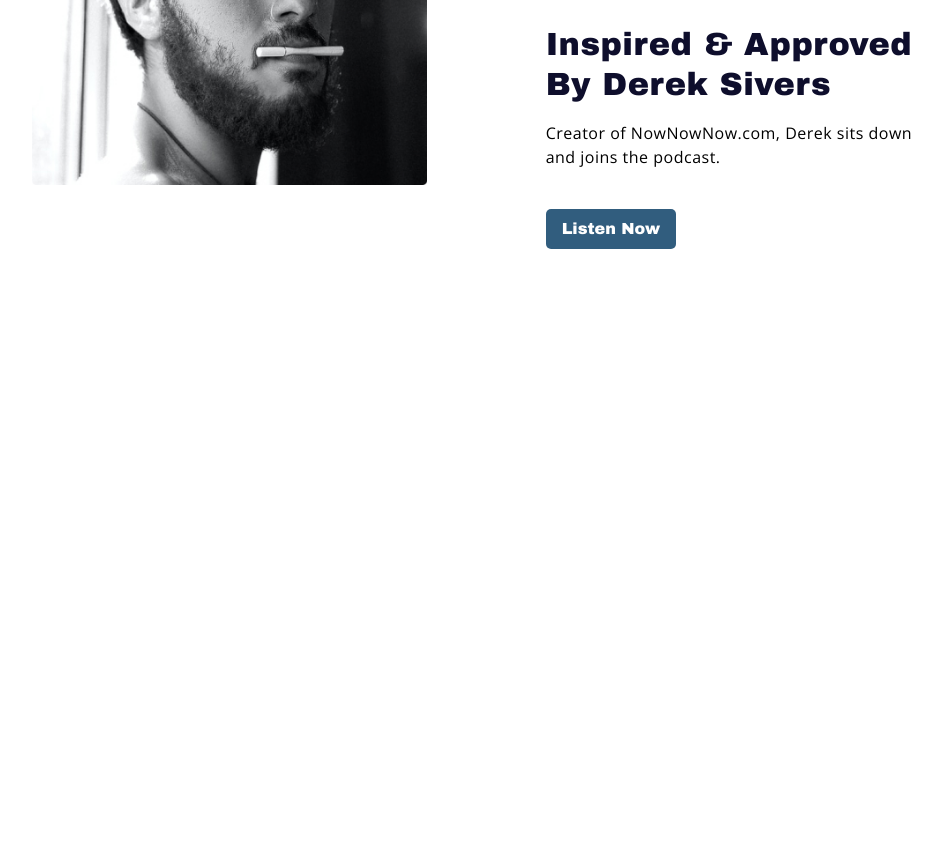
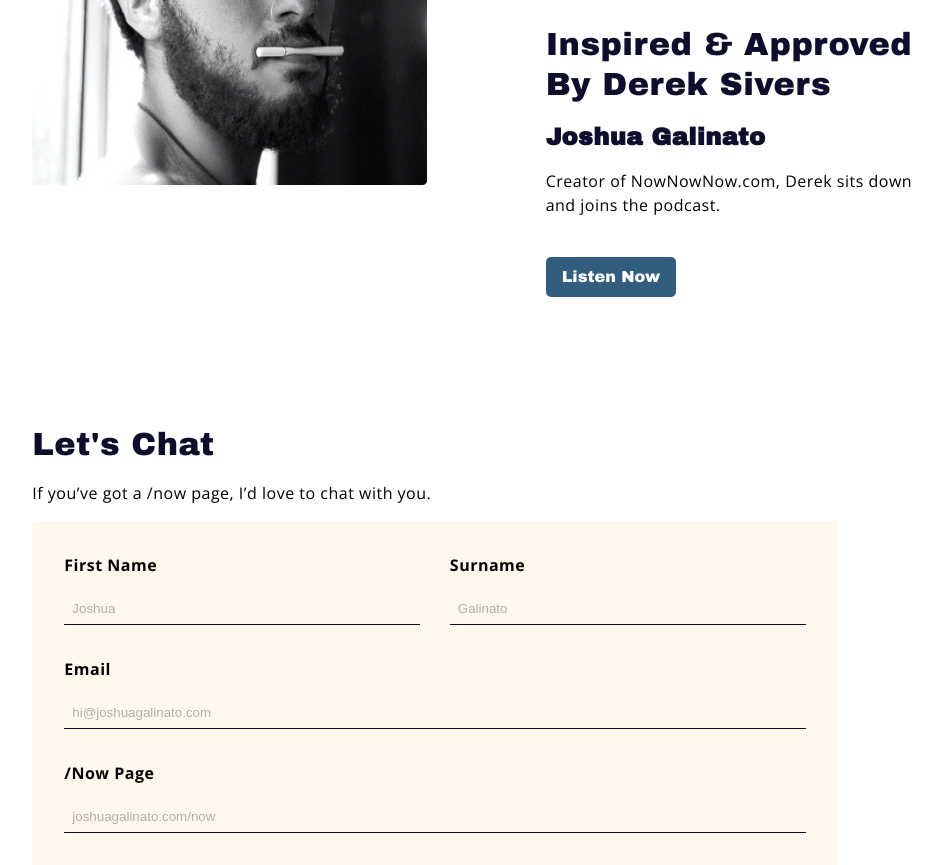
Before and after one commit to jaygal0/lcnnn, a Next.js app: page / in a window 1280 px wide. Shown: the part 3840-4705 px from the top of the page, without its empty margins (205-1147 px from the left). Before the commit the page ends 4217 px from the top, so only its background shows below. Built offline with nearby package versions, Linux system fonts and the light colour scheme; no server answers.

Commit message:
finished every component, need to sort out the background now

```diff
--- /dev/null
+++ b/components/Footer.js
@@ -0,0 +1,18 @@
+import React from 'react'
+import { SectionFlex } from '../styles'
+
+const Footer = ({ footer }) => {
+  return (
+    <SectionFlex className={footer ? 'footer' : null}>
+      <p>&copy; 2021 LCNNN. All rights reserved. Privacy Policy.</p>
+      <p>
+        Site built by{' '}
+        <a href="https://joshuagalinato.com" target="_blank">
+          Joshua Galinato
+        </a>
+      </p>
+    </SectionFlex>
+  )
+}
+
+export default Footer
--- /dev/null
+++ b/components/Form.js
@@ -0,0 +1,71 @@
+import React from 'react'
+import styled from 'styled-components'
+import { SectionFlex } from '../styles'
+
+const FormContainer = styled.form`
+  display: flex;
+  flex-direction: column;
+  background-color: ${({ theme }) => theme.color.offWhite};
+  padding: 3.2rem;
+  border-radius: ${({ theme }) => theme.borderRadius.small};
+`
+const InputNameWrapper = styled.div`
+  display: flex;
+  justify-content: space-between;
+`
+const LabelFlex = styled.div`
+  display: flex;
+  flex-direction: column;
+  width: 48%;
+`
+const Btn = styled.button`
+  width: min-content;
+  background-color: ${({ theme }) => theme.color.blue};
+  color: ${({ theme }) => theme.color.white};
+  padding: 0.8rem 1.6rem;
+  border-radius: ${({ theme }) => theme.borderRadius.small};
+`
+
+const Form = () => {
+  return (
+    <SectionFlex>
+      <h2>let's chat</h2>
+      <p>If you’ve got a /now page, I’d love to chat with you.</p>
+      <FormContainer
+        //   FIXME: Connect this to the right form
+        action="https://getform.io/f/47044ea9-307a-48c4-9768-6d0775db5e10"
+        method="POST"
+        name="email-form"
+      >
+        <InputNameWrapper>
+          <LabelFlex>
+            <label htmlFor="first name">first name</label>
+            <input type="text" name="first name" placeholder="Joshua" />
+          </LabelFlex>
+          <LabelFlex>
+            <label htmlFor="surname">surname</label>
+            <input type="text" name="surname" placeholder="Galinato" />
+          </LabelFlex>
+        </InputNameWrapper>
+
+        <label htmlFor="email">email</label>
+        <input type="email" name="email" placeholder="hi@joshuagalinato.com" />
+        <label htmlFor="website">/now page</label>
+        <input
+          type="text"
+          name="website"
+          placeholder="joshuagalinato.com/now"
+        />
+        <label htmlFor="message">message</label>
+        <textarea
+          name="message"
+          placeholder="What's on your mind?"
+          rows={15}
+        ></textarea>
+        <Btn type="submit">submit</Btn>
+      </FormContainer>
+    </SectionFlex>
+  )
+}
+
+export default Form
--- a/components/ImageAndText.js
+++ b/components/ImageAndText.js
@@ -27,6 +27,7 @@ const ImageAndText = ({
   btnLabelNo,
   link,
   src,
+  subheading,
 }) => {
   return (
     <SectionGrid>
@@ -39,7 +40,13 @@ const ImageAndText = ({
         <Image src={src} layout="fill" objectFit="cover" />
       </ImageWrapper>
       <TextWrapper>
-        <TextAndBtn title={title} body={body} btnLabel={btnLabel} link={link} />
+        <TextAndBtn
+          title={title}
+          body={body}
+          btnLabel={btnLabel}
+          link={link}
+          subheading={subheading}
+        />
       </TextWrapper>
     </SectionGrid>
   )
--- a/components/TextAndBtn.js
+++ b/components/TextAndBtn.js
@@ -2,10 +2,11 @@ import React from 'react'
 import styled from 'styled-components'
 import ButtonMain from './ButtonMain'
 
-const TextAndBtn = ({ title, body, btnLabel, link }) => {
+const TextAndBtn = ({ title, body, btnLabel, link, subheading }) => {
   return (
     <>
       <h2>{title}</h2>
+      {subheading ? <h3>{subheading}</h3> : null}
       <p>{body}</p>
       <ButtonMain btnLabel={btnLabel} link={link} />
     </>
--- a/pages/index.js
+++ b/pages/index.js
@@ -1,4 +1,6 @@
 import Episodes from '../components/episodes'
+import Footer from '../components/Footer'
+import Form from '../components/Form'
 import Hero from '../components/Hero'
 import ImageAndText from '../components/ImageAndText'
 import Meta from '../components/Meta'
@@ -39,9 +41,13 @@ export default function Home() {
           btnLabelNo="#2"
           link="#"
           src="/profile.jpg"
+          subheading="joshua galinato"
         />
+        <Form />
       </main>
-      <footer></footer>
+      <footer>
+        <Footer footer />
+      </footer>
     </>
   )
 }
--- a/styles/globalStyles.js
+++ b/styles/globalStyles.js
@@ -48,6 +48,11 @@ main {
 }
 footer {
   max-width: 144rem;
+  height: min-content;
+  margin: 0 3.2rem;
+  display: grid;
+  grid-template-columns: repeat(12, 1fr);
+  column-gap: 1.6rem;
 }
 
 h1 {
@@ -89,6 +94,7 @@ h3 {
     color: ${({ theme }) => theme.color.black};
     text-transform: capitalize;
     font-weight: 900;
+  margin-bottom: ${({ theme }) => theme.margin.small};
 
   @media screen and (max-width: ${({ theme }) =>
     theme.breakPoint.phoneMedium}) {
@@ -123,23 +129,13 @@ button {
 }
 
 a {
+  color: ${({ theme }) => theme.color.black};
+  text-decoration: underline;
+
+  &:hover {
   color: ${({ theme }) => theme.color.hotPink};
-  text-decoration: none;
-  &:hover {
-  color: ${({ theme }) => theme.color.black};
-  }
-}
-
-input {
-  font-size: ${({ theme }) => theme.font.desktop.p};
-  border-radius: 3.2rem;
-  outline:none;
-  border: none;
-  padding: .8rem 2.4rem;
-  width: 100%;
-::-webkit-input-placeholder {
-  color: black;
-  opacity: .7;
+  transition: ${({ theme }) => theme.transition.fast};
+  cursor: pointer;
   }
 }
 
@@ -171,6 +167,56 @@ text-transform: capitalize;
 }
 li:not(:last-child){
   margin-right: 8rem;
+}
+// FORMS
+label {
+font-size: ${({ theme }) => theme.font.body};
+line-height: ${({ theme }) => theme.lineHeight.body};
+font-weight: bold;
+text-transform: capitalize;
+margin-bottom: ${({ theme }) => theme.margin.small};
+}
+
+input {
+  margin-bottom: ${({ theme }) => theme.margin.medium};
+  background-color: ${({ theme }) => theme.color.offWhite};
+  padding: .8rem;
+  width: 100%;
+  outline: 0;
+  border: none;
+  border-bottom: 1px solid ${({ theme }) => theme.color.black};
+
+::-webkit-input-placeholder {
+  color: black;
+  opacity: .3;
+  }
+
+  &:focus {
+  border-bottom: 1px solid ${({ theme }) => theme.color.hotPink};
+  transition: ${({ theme }) => theme.transition.fast}
+  }
+}
+
+textarea {
+  font-family: 'Open Sans', sans-serif;
+  background-color: ${({ theme }) => theme.color.offWhite};
+  padding: .8rem;
+  outline: 0;
+  border: none;
+  border-bottom: 1px solid ${({ theme }) => theme.color.black};
+  margin-bottom: ${({ theme }) => theme.margin.medium};
+  resize: none;
+
+::-webkit-input-placeholder {
+  color: black;
+  opacity: .3;
+  font-family: 'Open Sans', sans-serif;
+  }
+
+  &:focus {
+  border-bottom: 1px solid ${({ theme }) => theme.color.hotPink};
+  transition: ${({ theme }) => theme.transition.fast}
+  }
 }
 
 // CSS FOR AUDIO PLAYER
--- a/styles/index.js
+++ b/styles/index.js
@@ -23,6 +23,12 @@ export const SectionFlex = styled.section`
   flex-direction: column;
   margin-bottom: ${({ theme }) => theme.verticleRythmn.desktop};
 
+  &.footer {
+    grid-column: 2 / span 10;
+    flex-direction: row;
+    justify-content: space-between;
+  }
+
   @media screen and (max-width: ${({ theme }) =>
       theme.breakPoint.phoneMedium}) {
   }
--- a/styles/theme.js
+++ b/styles/theme.js
@@ -66,7 +66,9 @@ export default {
   letterSpacing: {
     p: '0.05rem',
   },
-  transition: {},
+  transition: {
+    fast: 'all .3s ease',
+  },
   margin: {
     large: '6.4rem',
     medium: '3.2rem',
```
Also changed, not shown: 1 other file (tests, documents, lock files or other folders).
